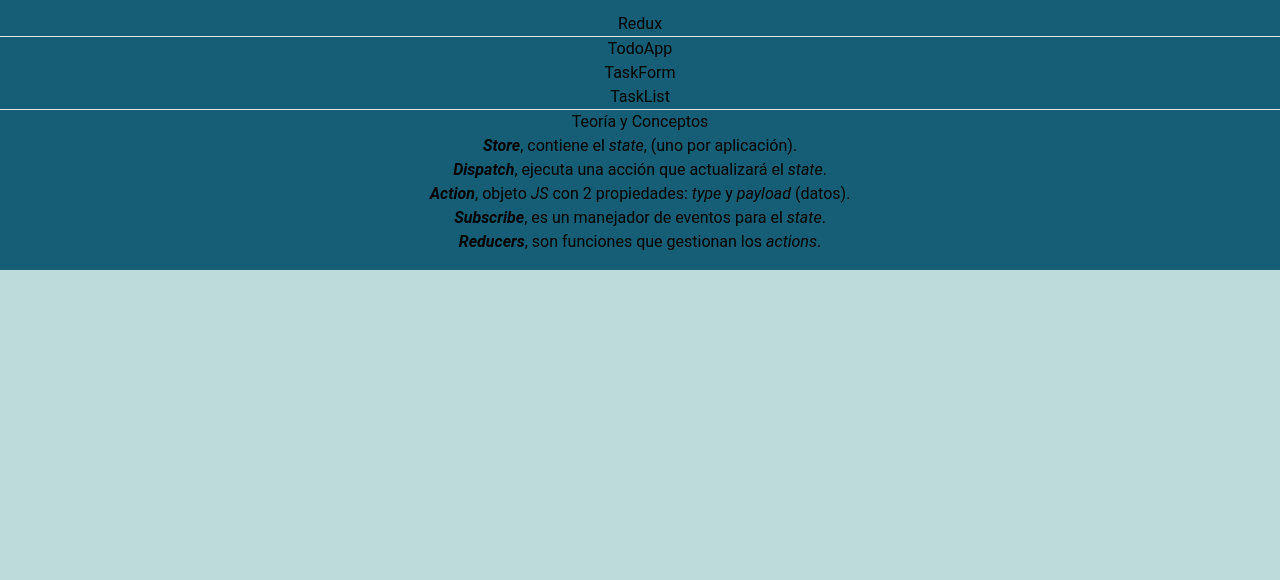
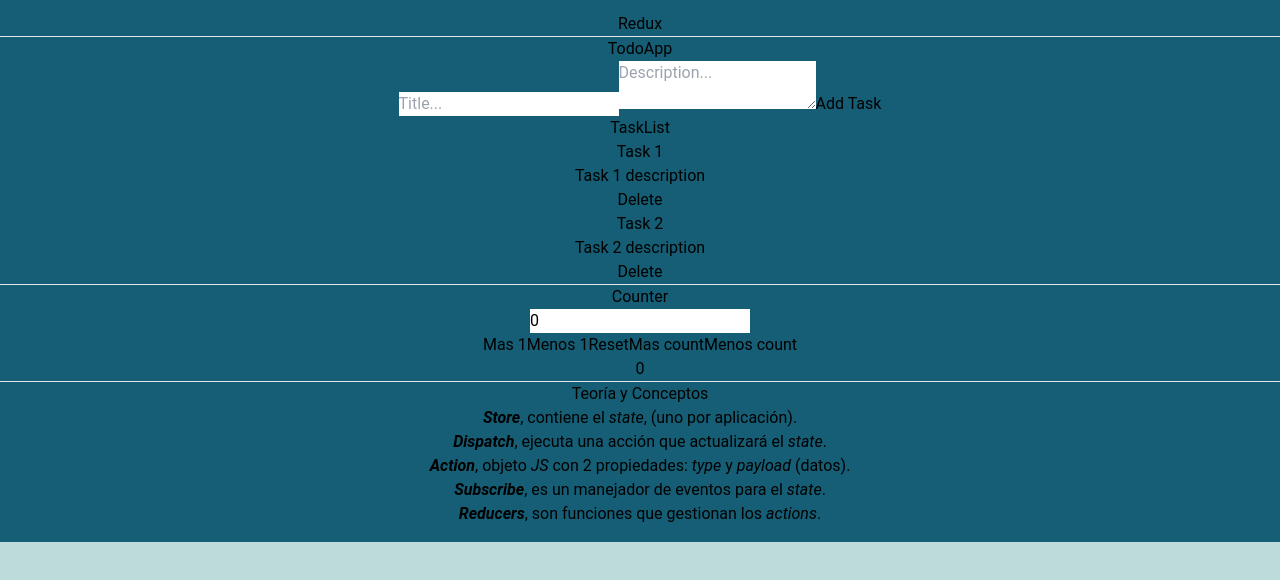
Before and after one commit to hpuentej/firebase-auth-proyect-fazt, a React (Create React App) app: page /redux in a window 1280 px wide. Shown: the top 580 px of the page. Built offline with nearby package versions, Linux system fonts and the light colour scheme.

Commit message:
falta update

```diff
--- a/package.json
+++ b/package.json
@@ -14,6 +14,7 @@
     "react-router-dom": "^6.4.2",
     "react-scripts": "5.0.1",
     "redux": "^4.2.0",
+    "uuid": "^9.0.0",
     "web-vitals": "^2.1.4"
   },
   "scripts": {
--- a/src/estudioConJonmircha/Jon-Redux/ReduxApp.js
+++ b/src/estudioConJonmircha/Jon-Redux/ReduxApp.js
@@ -2,6 +2,7 @@
 import store from "./store/store";
 import TeoriaRedux from "./components/TeoriaRedux";
 import TodoApp from "./components/todoApp/TodoApp";
+import Counter from "./components/counter/Counter";
 
 function ReduxApp() {
   return (
@@ -11,6 +12,8 @@
         <hr />
         <TodoApp />
         <hr />
+        <Counter />
+        <hr />
         <TeoriaRedux />
       </div>
     </Provider>
--- a/src/estudioConJonmircha/Jon-Redux/components/counter/Counter.js
+++ b/src/estudioConJonmircha/Jon-Redux/components/counter/Counter.js
@@ -0,0 +1,38 @@
+import { useState } from "react";
+import { useSelector, useDispatch } from "react-redux";
+import {
+  increment,
+  decrement,
+  incrementByAmount,
+  decrementByAmount,
+  reset,
+} from "../../features/counter/counterSlice.js";
+
+const Counter = () => {
+  const dispatch = useDispatch();
+  const counterState = useSelector((state) => state.counter.value);
+  const [amount, setAmount] = useState(0);
+
+  return (
+    <div>
+      <h1>Counter</h1>
+      <form action="#">
+        <input type="text" value={amount} onChange={(e) => setAmount(Number(e.target.value))}/>
+      </form>
+      <nav>
+        <button onClick={() => dispatch(increment())}>Mas 1</button>
+        <button onClick={() => dispatch(decrement())}>Menos 1</button>
+        <button onClick={() => dispatch(reset())}>Reset</button>
+        <button onClick={() => dispatch(incrementByAmount(amount))}>
+          Mas count
+        </button>
+        <button onClick={() => dispatch(decrementByAmount(amount))}>
+          Menos count
+        </button>
+      </nav>
+      <h2>{counterState}</h2>
+    </div>
+  );
+};
+
+export default Counter;
--- a/src/estudioConJonmircha/Jon-Redux/components/todoApp/TaskForm.js
+++ b/src/estudioConJonmircha/Jon-Redux/components/todoApp/TaskForm.js
@@ -1,7 +1,48 @@
+import { useState } from "react";
+import { useDispatch } from "react-redux";
+import { addTask } from "../../features/tasks/taskSlice";
+import { v4 as uuid } from "uuid";
+
 const TaskForm = () => {
+  const [task, setTask] = useState({
+    id: "",
+    title: "",
+    description: "",
+    completed: false,
+  });
+
+  const dispatch = useDispatch();
+
+  const handleChange = (e) => {
+    setTask({
+      ...task,
+      [e.target.name]: e.target.value,
+    });
+  };
+
+  const handleSubmit = (e) => {
+    e.preventDefault();
+    dispatch(addTask({ ...task, id: uuid() }));
+  };
+
   return (
-    <div>TaskForm</div>
-  )
-}
+    <div>
+      <form onSubmit={handleSubmit}>
+        <input
+          type="text"
+          name="title"
+          placeholder="Title..."
+          onChange={handleChange}
+        />
+        <textarea
+          name="description"
+          placeholder={"Description..."}
+          onChange={handleChange}
+        ></textarea>
+        <button>Add Task</button>
+      </form>
+    </div>
+  );
+};
 
-export default TaskForm
+export default TaskForm;
--- a/src/estudioConJonmircha/Jon-Redux/components/todoApp/TaskList.js
+++ b/src/estudioConJonmircha/Jon-Redux/components/todoApp/TaskList.js
@@ -1,7 +1,30 @@
+import { useSelector, useDispatch } from "react-redux";
+import { deleteTask  } from "../../features/tasks/taskSlice"
+
 const TaskList = () => {
+  // const dispatch = useDispatch();
+  const tasksState = useSelector((state) => state.tasks.value);
+  const dispatch = useDispatch();
+
+  const handleDelete = (id) => {
+    const index = tasksState.findIndex((task) => task.id === id);
+    dispatch(deleteTask(index));
+  }
+
   return (
-    <div>TaskList</div>
-  )
-}
+    <div>
+      <h1>TaskList</h1>
+      <ul>
+        {tasksState.map((task) => (
+          <li key={task.id}>
+            <h1> {task.title} </h1>
+            <p> {task.description}</p>
+            <button onClick={() => handleDelete(task.id)}>Delete</button>
+          </li>
+        ))}
+      </ul>
+    </div>
+  );
+};
 
-export default TaskList
+export default TaskList;
--- a/src/estudioConJonmircha/Jon-Redux/components/todoApp/TodoApp.js
+++ b/src/estudioConJonmircha/Jon-Redux/components/todoApp/TodoApp.js
@@ -1,11 +1,8 @@
-import { useSelector } from "react-redux";
+// import { useSelector } from "react-redux";
 import TaskForm from "./TaskForm";
 import TaskList from "./TaskList";
 
 const TodoApp = () => {
-
-  const taskState = useSelector((state) => state.tasks);
-  console.log(taskState);
 
   return (
     <div>
--- /dev/null
+++ b/src/estudioConJonmircha/Jon-Redux/features/counter/counterSlice.js
@@ -0,0 +1,35 @@
+import { createSlice } from "@reduxjs/toolkit";
+
+const counterSlice = createSlice({
+  name: "counter",
+  initialState: {
+    value: 0,
+  },
+  reducers: {
+    increment: (state) => {
+      state.value += 1;
+    },
+    decrement: (state) => {
+      state.value -= 1;
+    },
+    incrementByAmount: (state, action) => {
+      state.value += action.payload;
+    },
+    decrementByAmount: (state, action) => {
+      state.value -= action.payload;
+    },
+    reset: (state) => {
+      state.value = 0;
+    },
+  },
+});
+
+export const {
+  increment,
+  decrement,
+  incrementByAmount,
+  decrementByAmount,
+  reset,
+} = counterSlice.actions; // It'll be used in the component
+
+export default counterSlice.reducer; // It will be used in the store.
--- a/src/estudioConJonmircha/Jon-Redux/features/tasks/taskSlice.js
+++ b/src/estudioConJonmircha/Jon-Redux/features/tasks/taskSlice.js
@@ -17,10 +17,18 @@
 
 const taskSlice = createSlice({
   name: "tasks",
-  initialState: initialState,
-  // reducers: {
-
-  // }
+  initialState: {
+    value: initialState,
+  },
+  reducers: {
+    addTask: (state, action) => {
+      state.value.push(action.payload)
+    },
+    deleteTask: (state, action) => {
+      state.value.splice(action.payload, 1)
+    },
+  }
 })
 
-export default taskSlice.reducer
+export const { addTask, deleteTask } = taskSlice.actions
+export default taskSlice.reducer;
--- a/src/estudioConJonmircha/Jon-Redux/store/store.js
+++ b/src/estudioConJonmircha/Jon-Redux/store/store.js
@@ -1,9 +1,11 @@
 import { configureStore } from '@reduxjs/toolkit'
 import tasksReducer from '../features/tasks/taskSlice'
+import counterReducer from '../features/counter/counterSlice'
 
 const store = configureStore({
   reducer: {
-    tasks: tasksReducer
+    tasks: tasksReducer,
+    counter: counterReducer,
   }
 })
 
```
Also changed, not shown: src/estudioConJonmircha/Jon-Redux/types/types.js (deleted, +0 -7 lines), 1 other file (tests, documents, lock files or other folders).
